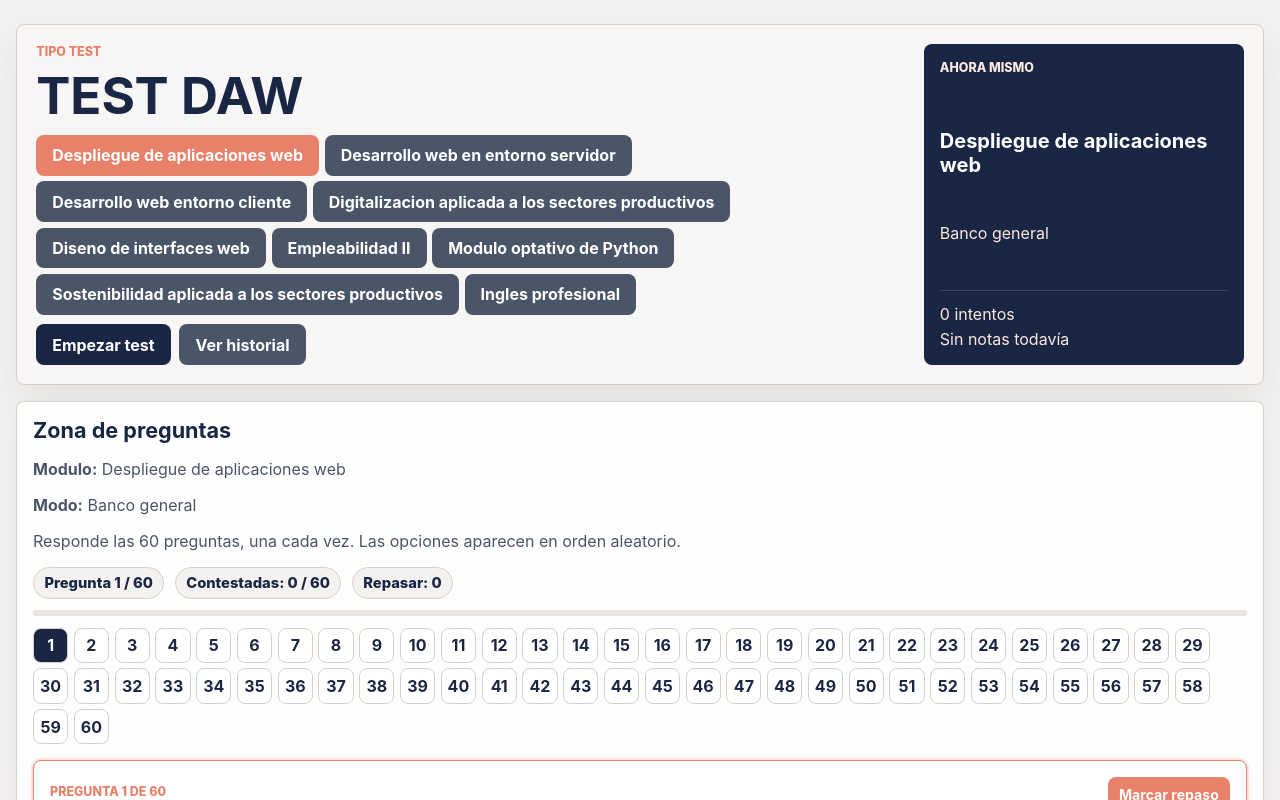
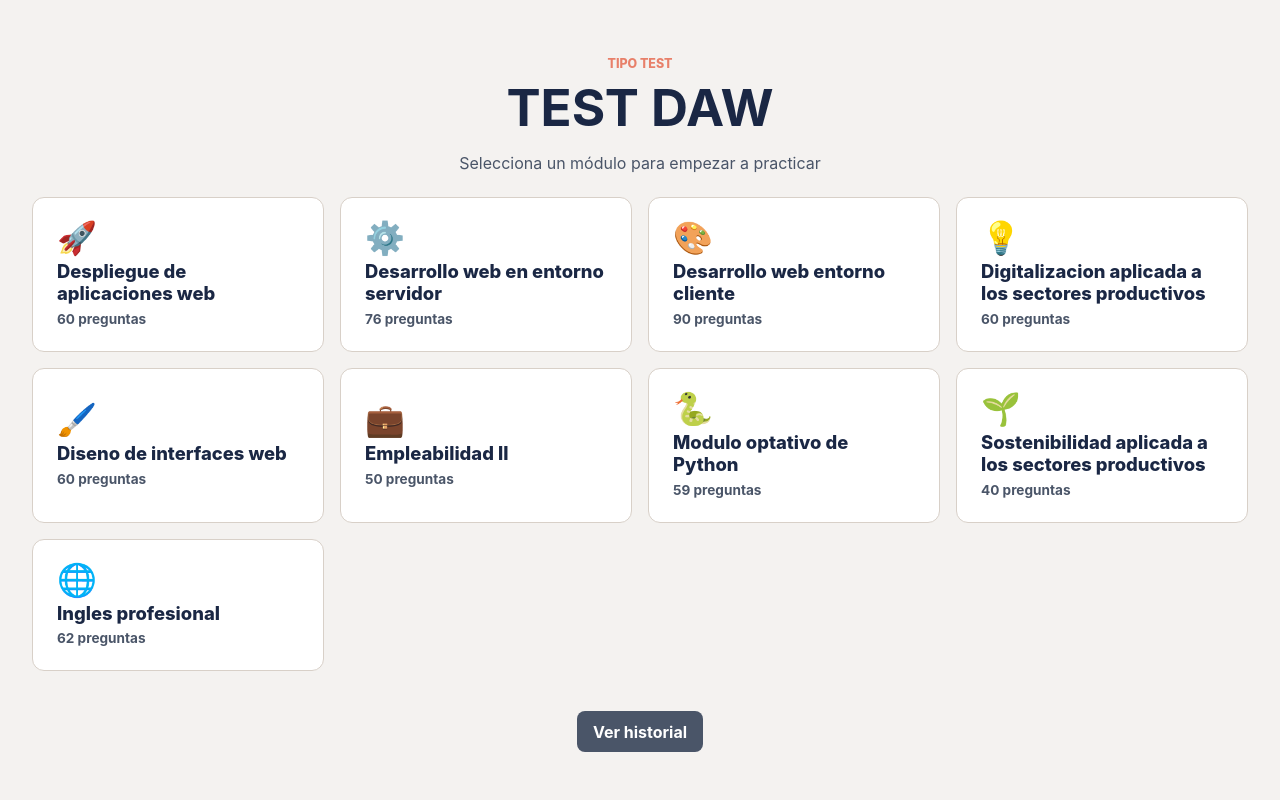
Before and after one commit to estelameedina/daw-tests, a Vue app: page / in a window 1280 px wide. Shown: the top 800 px of the page. Built offline with nearby package versions, Linux system fonts and the light colour scheme.

Commit message:
feat: home view with module cards + icons, two-step navigation

```diff
--- a/src/App.vue
+++ b/src/App.vue
@@ -49,6 +49,20 @@ const activeQuestionSet = computed(() => {
   ];
   return sets.find((set) => set.id === activeQuestionSetId.value) || sets[0];
 });
+
+const currentView = ref("home");
+
+function selectModule(moduleId) {
+  activeModuleId.value = moduleId;
+  activeQuestionSetId.value = modules.find((m) => m.id === moduleId).questionSets?.[0]?.id || "general";
+  currentView.value = "test";
+  resetQuiz();
+  window.scrollTo({ top: 0, behavior: "smooth" });
+}
+
+function goHome() {
+  currentView.value = "home";
+}
 
 const exam = ref(buildExam(activeQuestionSet.value.questions));
 const currentQuestionIndex = ref(0);
@@ -256,10 +270,35 @@ function toggleHistory() {
 
 <template>
   <main class="page">
+    <template v-if="currentView === 'home'">
+      <section class="home-hero">
+        <p class="eyebrow">TIPO TEST</p>
+        <h1>TEST DAW</h1>
+        <p class="muted">Selecciona un módulo para empezar a practicar</p>
+        <div class="module-grid">
+          <button
+            v-for="module in modules"
+            :key="module.id"
+            class="module-card"
+            @click="selectModule(module.id)"
+          >
+            <span class="module-card-icon">{{ module.icon }}</span>
+            <span class="module-card-title">{{ module.title }}</span>
+            <span class="module-card-count">{{ module.questions.length }} preguntas</span>
+          </button>
+        </div>
+      </section>
+      <div class="home-actions">
+        <button type="button" class="secondary" @click="toggleHistory">
+          {{ showHistory ? 'Cerrar historial' : 'Ver historial' }}
+        </button>
+      </div>
+    </template>
+
+    <template v-else>
       <section class="study-hero">
         <div>
-        <p class="eyebrow">TIPO TEST</p>
-        <h1>TEST DAW</h1>
+          <button type="button" class="back-button" @click="goHome">&larr; Volver</button>
           <div class="hero-modules">
             <div class="module-switcher">
               <button
@@ -287,7 +326,6 @@ function toggleHistory() {
             </div>
           </div>
           <div class="intro-actions">
-          <button type="button" @click="scrollToTest">Empezar test</button>
             <button type="button" class="secondary" @click="toggleHistory">
               {{ showHistory ? 'Cerrar historial' : 'Ver historial' }}
             </button>
@@ -427,6 +465,7 @@ function toggleHistory() {
       </section>
       </section>
     </section>
+    </template>
 
     <transition name="slide">
       <section v-if="showHistory" class="card history-card">
--- a/src/modules.js
+++ b/src/modules.js
@@ -52,54 +52,63 @@ export const modules = [
   {
     id: "despliegue",
     title: "Despliegue de aplicaciones web",
+    icon: "🚀",
     questions,
     questionSets: buildQuestionSets("despliegue", questions)
   },
   {
     id: "servidor",
     title: "Desarrollo web en entorno servidor",
+    icon: "⚙️",
     questions: questionsServidor,
     questionSets: buildQuestionSets("servidor", questionsServidor)
   },
   {
     id: "cliente",
     title: "Desarrollo web entorno cliente",
+    icon: "🎨",
     questions: questionsCliente,
     questionSets: buildQuestionSets("cliente", questionsCliente)
   },
   {
     id: "digitalizacion",
     title: "Digitalizacion aplicada a los sectores productivos",
+    icon: "💡",
     questions: questionsDigitalizacion,
     questionSets: buildQuestionSets("digitalizacion", questionsDigitalizacion)
   },
   {
     id: "diseno-interfaces",
     title: "Diseno de interfaces web",
+    icon: "🖌️",
     questions: questionsDisenoInterfaces,
     questionSets: buildQuestionSets("diseno-interfaces", questionsDisenoInterfaces)
   },
   {
     id: "empleabilidad-ii",
     title: "Empleabilidad II",
+    icon: "💼",
     questions: questionsEmpleabilidad2,
     questionSets: buildQuestionSets("empleabilidad-ii", questionsEmpleabilidad2)
   },
   {
     id: "python-optativo",
     title: "Modulo optativo de Python",
+    icon: "🐍",
     questions: questionsPythonOptativo,
     questionSets: buildQuestionSets("python-optativo", questionsPythonOptativo)
   },
   {
     id: "sostenibilidad",
     title: "Sostenibilidad aplicada a los sectores productivos",
+    icon: "🌱",
     questions: questionsSostenibilidad,
     questionSets: buildQuestionSets("sostenibilidad", questionsSostenibilidad)
   },
   {
     id: "ingles-profesional",
     title: "Ingles profesional",
+    icon: "🌐",
     questions: questionsInglesProfesional,
     questionSets: buildQuestionSets("ingles-profesional", questionsInglesProfesional)
   }
--- a/src/style.css
+++ b/src/style.css
@@ -31,7 +31,7 @@ input {
 
 .study-hero {
   display: grid;
-  grid-template-columns: minmax(0, 1fr) 320px;
+  grid-template-columns: minmax(0, 1fr) 260px;
   gap: 1rem;
   align-items: stretch;
   padding: 1.2rem;
@@ -39,6 +39,76 @@ input {
   border-radius: 8px;
   background: #f8f6f4;
   box-shadow: 0 18px 40px #1a274414;
+}
+
+.back-button {
+  background: transparent;
+  color: #1a2744;
+  padding: 0.2rem 0.4rem;
+  min-height: auto;
+  font-weight: 600;
+  margin-bottom: 0.4rem;
+}
+
+.back-button:hover {
+  background: #e8e4e0;
+}
+
+.home-hero {
+  text-align: center;
+  padding: 2rem 1rem 1.5rem;
+}
+
+.home-hero h1 {
+  max-width: none;
+}
+
+.home-actions {
+  display: flex;
+  justify-content: center;
+}
+
+.module-grid {
+  display: grid;
+  grid-template-columns: repeat(auto-fill, minmax(260px, 1fr));
+  gap: 1rem;
+  margin-top: 1.5rem;
+}
+
+.module-card {
+  display: grid;
+  gap: 0.4rem;
+  padding: 1.5rem;
+  border: 1px solid #d8d0c8;
+  border-radius: 12px;
+  background: #ffffff;
+  cursor: pointer;
+  text-align: left;
+  min-height: 130px;
+  align-content: center;
+  transition: box-shadow 0.2s, border-color 0.2s, transform 0.15s;
+}
+
+.module-card:hover {
+  border-color: #e8806a;
+  box-shadow: 0 8px 24px #1a274414;
+  transform: translateY(-2px);
+}
+
+.module-card-icon {
+  font-size: 2rem;
+  line-height: 1;
+}
+
+.module-card-title {
+  font-size: 1.15rem;
+  font-weight: 800;
+  color: #1a2744;
+}
+
+.module-card-count {
+  font-size: 0.85rem;
+  color: #4a5568;
 }
 
 .eyebrow,
@@ -62,6 +132,10 @@ h3 {
 h1 {
   max-width: 680px;
   font-size: clamp(2rem, 4vw, 3.8rem);
+}
+
+.home-hero h1 {
+  max-width: none;
 }
 
 h2 {
```
Lines whose indentation alone changed are shown as unchanged.
